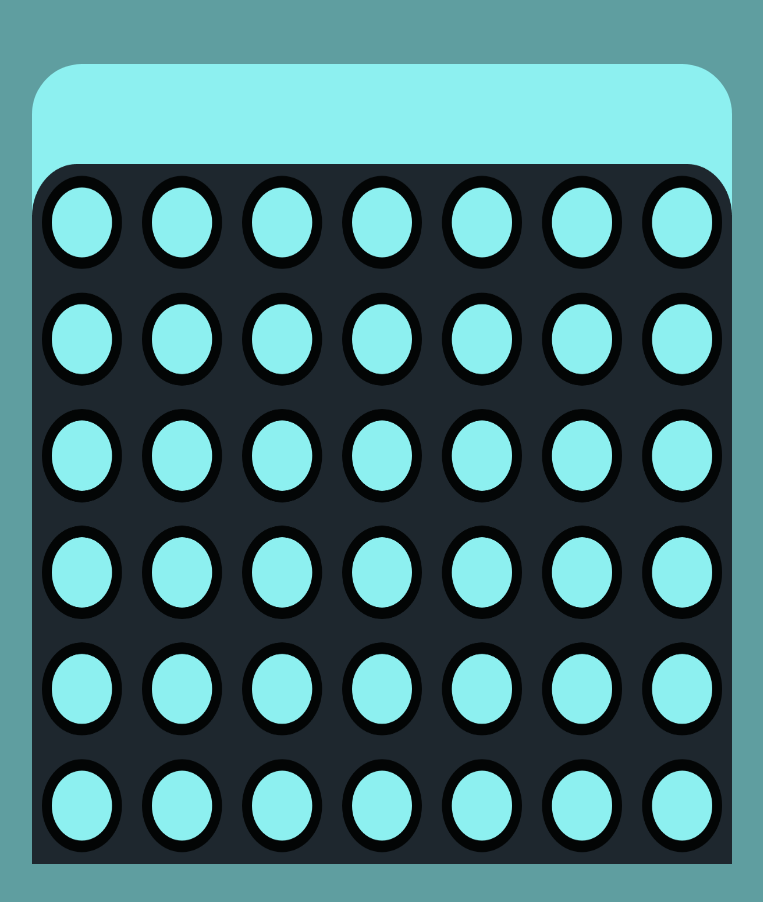
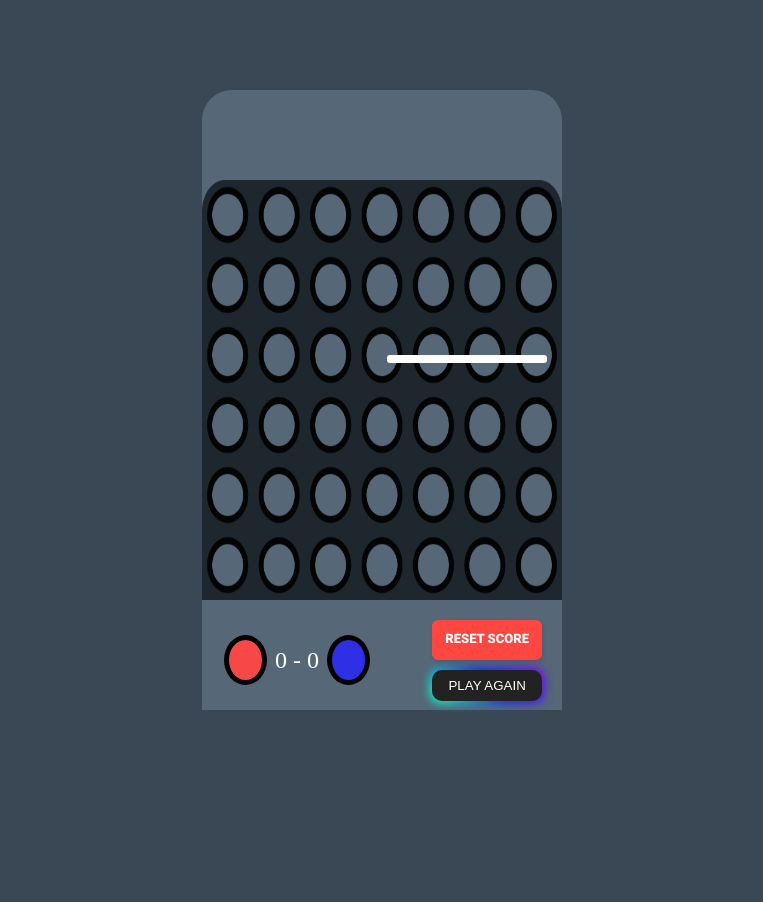
Before and after one commit to yousrabch/4-IN-A-ROW, a plain HTML site: page index.html in a window 1280 px wide. Shown: the whole page, without its empty margins (258-1021 px from the left). After the commit the page ends 800 px from the top, so only its background shows below. Drawn offline with Linux system fonts and the light colour scheme.

Commit message:
second commit

```diff
--- a/index.html
+++ b/index.html
@@ -1,48 +1,40 @@
 <!DOCTYPE html>
 <html lang="en">
   <head>
-    <meta charset="UTF-8">
-    <meta name="viewport" content="width=device-width, initial-scale=1.0">
-    <title>FOR IN A ROW</title>
-    <link rel="stylesheet" href="./style.css">
+    <meta charset="UTF-8" />
+    <meta name="viewport" content="width=device-width, initial-scale=1.0" />
+    <link rel="stylesheet" href="style.css" />
+    <title>4 IN A ROW GAME</title>
   </head>
   <body>
     <div class="container">
-<img src="./imgs/board.png" alt="" class="board">
-<div class="columns">
-
-<div class="clms"></div>
-<div class="clms"></div>
-<div class="clms"></div>
-<div class="clms"></div>
-<div class="clms"></div>
-<div class="clms"></div>
-<div class="clms"></div>
-
-
-
-
-
-
-
-
+        <div class="balls"></div>
+      <img src="./imgs/board.png" alt="board" class="board" />
+      <div class="colums">
+        <div class="colum"></div>
+        <div class="colum"></div>
+        <div class="colum"></div>
+        <div class="colum"></div>
+        <div class="colum"></div>
+        <div class="colum"></div>
+        <div class="colum"></div>
       </div>
-
-
-
-
-
-
-
-
-
+      <div class="game-over">
+        <div class="line horizontal"></div>
       </div>
-
-
-
-
-
-
-    <script src="./index.js"></script>
+      <div class="bottom">
+        <div class="state">
+          <div class="red"></div>
+          <div class="score">
+          <span class="ply1">0 </span>-<span class="ply2"> 0</span></div>
+          <div class="blue"></div>
+        </div>
+        <div class="btns">
+          <button class="button-24" role="button">RESET SCORE</button>
+          <button class="button-85" role="button">PLAY AGAIN</button>
+        </div>
+      </div>
+    </div>
+    <script src="script.js"></script>
   </body>
 </html>
--- a/style.css
+++ b/style.css
@@ -1,32 +1,218 @@
-*{
+* {
+    margin: 0;
+    padding: 0;
+    box-sizing: border-box;
+  }
+  body {
+    display: flex;
+    justify-content: center;
+    align-items: center;
+    background-color: #3a4856;
+    height: 100vh;
+  }
+  .container {
+    background-color:  #566777;
+    height: 620px;
+    width: 360px;
+    position: relative;
+    display: flex;
+    padding-top: 90px;
+    border-top-left-radius: 30px;
+    border-top-right-radius: 30px;
+  }
+  .board {
+    height: 420px;
+    width: 360px;
+  }
+  .colums {
+    z-index: 0;
+    display: flex;
+    height: 420px;
+    width: 360px;
+  }
+  .board,
+  .colums {
+    position: absolute;
+  }
+  .colums .colum {
+    height: 420px;
+    width: 55px;
+    border-radius: 30px;
+  }
+  /* .column-hover:hover {
+      background-color: #0404045a;
+  } */
+  .bottom {
+    position: absolute;
+    bottom: 0px;
+    height: 100px;
+    width: 100%;
+    display: flex;
+    justify-content: space-between;
+    align-items: center;
+    padding: 0px 20px;
+  }
+  .btns {
+    display: flex;
+    flex-direction: column;
+    gap: 10px;
+  }
+  .red {
+    height: 50px;
+    width: 43px;
+    border-radius: 50%;
+    background-color: rgb(247, 72, 72);
+    border: 5px solid #000;
+  }
+  .blue {
+    height: 50px;
+    width: 43px;
+    border-radius: 50%;
+    background-color: rgb(47, 47, 229);
+    border: 5px solid #000;
+  }
+  .state {
+    display: flex;
+    justify-content: space-around;
 
-    padding: 0;
-    margin: 0;
+    width: 150px;
+  }
+  .score {
+    display: flex;
+    width: 50px;
+    justify-content: space-around;
+    align-items: center;
+    color: #fff;
+    font-size: 1.5rem;
+  }
 
-}
+  .button-85 {
+    padding: 0.6em 1em;
+    border: none;
+    outline: none;
+    color: rgb(255, 255, 255);
+    background: #111;
+    cursor: pointer;
+    position: relative;
+    z-index: 0;
+    border-radius: 10px;
+    user-select: none;
+    -webkit-user-select: none;
+    touch-action: manipulation;
+  }
 
+  .button-85:before {
+    content: "";
+    background: linear-gradient(
+      45deg,
+      #ff0000,
+      #ff7300,
+      #fffb00,
+      #48ff00,
+      #00ffd5,
+      #002bff,
+      #7a00ff,
+      #ff00c8,
+      #ff0000
+    );
+    position: absolute;
+    top: -2px;
+    left: -2px;
+    background-size: 400%;
+    z-index: -1;
+    filter: blur(5px);
+    -webkit-filter: blur(5px);
+    width: calc(100% + 4px);
+    height: calc(100% + 4px);
+    animation: glowing-button-85 20s linear infinite;
+    transition: opacity 0.3s ease-in-out;
+    border-radius: 10px;
+  }
 
-body {
+  @keyframes glowing-button-85 {
+    0% {
+      background-position: 0 0;
+    }
+    50% {
+      background-position: 400% 0;
+    }
+    100% {
+      background-position: 0 0;
+    }
+  }
 
-    background-color: cadetblue;
-}
+  .button-85:after {
+    z-index: -1;
+    content: "";
+    position: absolute;
+    width: 100%;
+    height: 100%;
+    background: #222;
+    left: 0;
+    top: 0;
+    border-radius: 10px;
+  }
 
-.container {
+  .button-24 {
+    background: #ff4742;
+    border: 1px solid #ff4742;
+    border-radius: 6px;
+    box-shadow: rgba(0, 0, 0, 0.1) 1px 2px 4px;
+    box-sizing: border-box;
+    color: #ffffff;
+    cursor: pointer;
+    display: inline-block;
+    font-family: nunito, roboto, proxima-nova, "proxima nova", sans-serif;
+    font-size: 13px;
+    font-weight: 800;
+    line-height: 16px;
+    min-height: 40px;
+    outline: 0;
+    padding: 10px 12px;
+    text-align: center;
+    text-rendering: geometricprecision;
+    text-transform: none;
+    user-select: none;
+    -webkit-user-select: none;
+    touch-action: manipulation;
+    vertical-align: middle;
+  }
 
-    position: relative;
-    width: 700px;
-    height: 700px;
-    padding-top: 100px;
-    background-color: rgb(141, 240, 240);
-    margin: 4rem auto;
-    border-radius: 50px;
+  .button-24:hover,
+  .button-24:active {
+    background-color: initial;
+    background-position: 0 0;
+    color: #ff4742;
+  }
 
-}
+  .button-24:active {
+    opacity: 0.5;
+  }
+  .game-over {
+    position: absolute;
+    height: 420px;
+    width: 360px;
+  }
+  .line {
+    width: 0px;
+    height: 8px;
+    background-color: #fff;
+    position: absolute;
+    left: 185px;
+    top: 175px;
+    border-radius: 3px;
+    transform-origin: 0 0;
+    transition: width 300ms ease-in-out;
+  }
+  .line.horizontal {
+    width: 160px;
 
-.board {
-
-    position: absolute;
-    width: 700px;
-    height: 700px;
-
-}
+  }
+  .line.vertical {
+    width: 210px;
+    transform: rotate(90deg);
+  }
+  .line.diagonal {
+    width: 260px;
+    transform: rotate(52deg);
+  }
```
Lines whose indentation alone changed are shown as unchanged.
